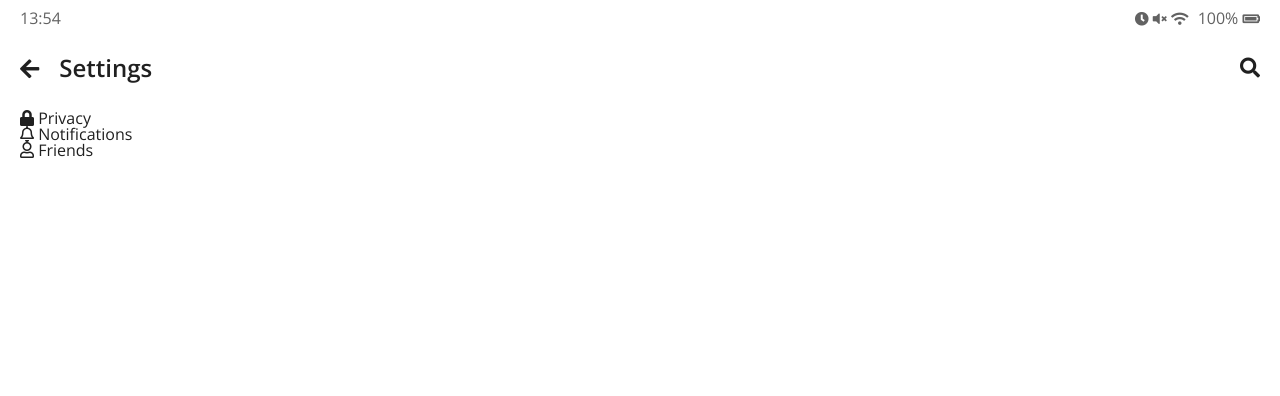
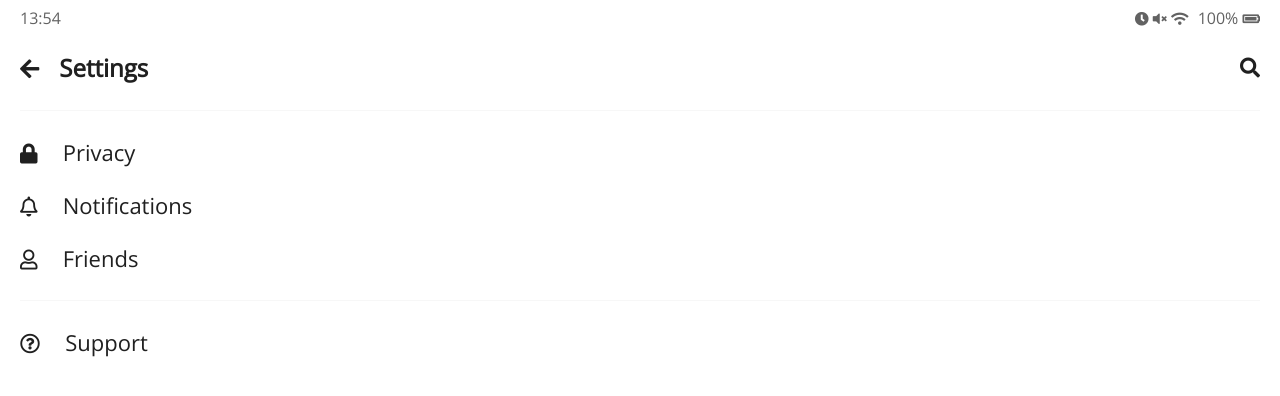
Before and after one commit to kimhscom/kakao-clone-v2, a plain HTML site: page settings.html in a window 1280 px wide. Drawn offline with nearby package versions, Linux system fonts and the light colour scheme.

Commit message:
Add Settings Screen CSS

```diff
--- /dev/null
+++ b/css/settings.css
@@ -0,0 +1,22 @@
+.settings .settings__sections {
+    border-top: 1px solid #f7f7f7;
+    padding: 30px 0px;
+}
+
+.settings__setting .settings__icon {
+    font-size: 20px;
+    margin-right: 20px;
+}
+
+.settings__setting .settings__title {
+    font-size: 22px;
+    font-weight: 300;
+}
+
+.settings .settings__setting {
+    margin-bottom: 30px;
+}
+
+.settings .settings__setting:last-child {
+    margin-bottom: 0;
+}
--- a/css/styles.css
+++ b/css/styles.css
@@ -1,4 +1,4 @@
-@import url("https://fonts.googleapis.com/css?family=Open+Sans:400,600");
+@import url("https://fonts.googleapis.com/css?family=Open+Sans:300:400,600");
 @import "reset.css";
 @import "status-bar.css";
 @import "header.css";
@@ -7,6 +7,7 @@
 @import "friends.css";
 @import "find.css";
 @import "more.css";
+@import "settings.css";
 
 body {
     background-color: white;
--- a/settings.html
+++ b/settings.html
@@ -72,6 +72,17 @@
                 </li>
             </ul>
         </section>
+        <section class="settings__sections">
+            <ul class="settings__list">
+                <!--support-->
+                <li class="settings__setting">
+                    <span class="settings__icon">
+                        <i class="far fa-question-circle"></i>
+                    </span>
+                    <span class="settings__title">Support</span>
+                </li>
+            </ul>
+        </section>
     </main>
 </body>
 </html>
```
